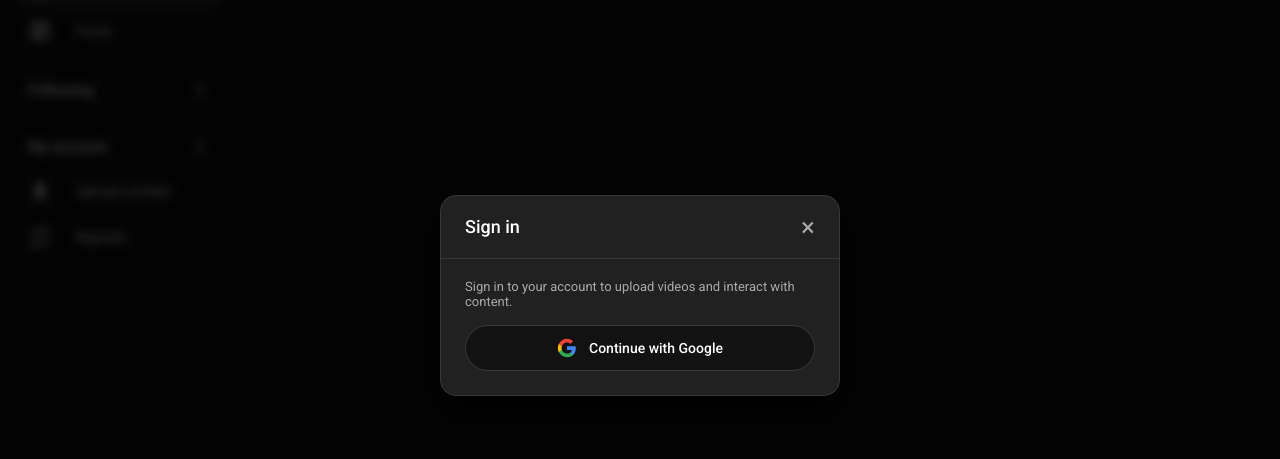
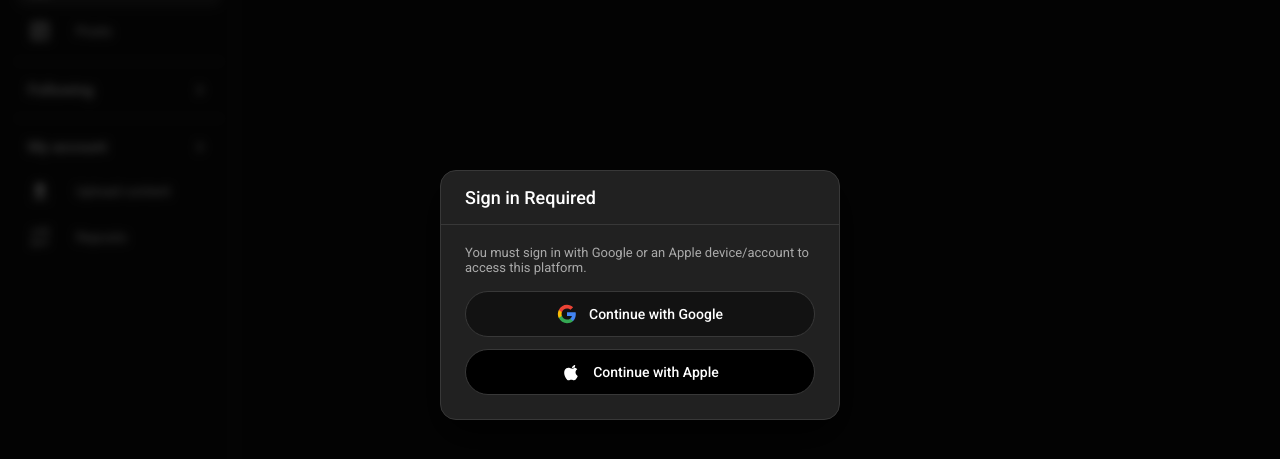
Before and after one commit to Vahsiyeh/tearsdean, a website: page public/index.html in a window 1280 px wide. Shown: the part 105-564 px from the top of the page. Drawn offline with Linux system fonts and the light colour scheme.

Commit message:
Update index.html

```diff
--- a/public/index.html
+++ b/public/index.html
@@ -63,7 +63,6 @@
                             <span>Your channel</span>
                         </li>
                         <li class="dropdown-item" id="menuSettings">
-                            <!-- ÇARK (GEAR) İKONU -->
                             <svg viewBox="0 0 24 24" class="dropdown-icon"><path fill="currentColor" d="M19.43 12.98c.04-.32.07-.64.07-.98 0-.34-.03-.66-.07-.98l2.11-1.65c.19-.15.24-.42.12-.64l-2-3.46c-.12-.22-.39-.3-.61-.22l-2.49 1c-.52-.4-1.08-.73-1.69-.98l-.38-2.65C14.46 2.18 14.25 2 14 2h-4c-.25 0-.46.18-.49.42l-.38 2.65c-.61.25-1.17.59-1.69.98l-2.49-1c-.23-.09-.49 0-.61.22l-2 3.46c-.13.22-.07.49.12.64l2.11 1.65c-.04.32-.07.65-.07.98 0 .33.03.66.07.98l-2.11 1.65c-.19.15-.24.42-.12.64l2 3.46c.12.22.39.3.61.22l2.49-1c.52.4 1.08.73 1.69.98l.38 2.65c.03.24.24.42.49.42h4c.25 0 .46-.18.49-.42l.38-2.65c.61-.25 1.17-.59 1.69-.98l2.49 1c.23.09.49 0 .61-.22l2-3.46c.12-.22.07-.49-.12-.64l-2.11-1.65zM12 15.5c-1.93 0-3.5-1.57-3.5-3.5s1.57-3.5 3.5-3.5 3.5 1.57 3.5 3.5-1.57 3.5-3.5 3.5z"/></svg>
                             <span>Settings</span>
                         </li>
@@ -106,7 +105,6 @@
 
             <hr class="nav-divider">
 
-            <!-- MY ACCOUNT SEKMESİ & ALT MENÜSÜ -->
             <ul class="nav-group">
                 <li class="nav-item nav-header-btn" id="myAccountToggleBtn">
                     <span>My account</span>
@@ -132,7 +130,7 @@
             </ul>
         </aside>
 
-        <main class="content-container">
+        <main class="content-container" style="padding-bottom: 80px;">
             <div id="homeView">
                 <div class="feed-grid" id="feedGrid"></div>
                 <div class="empty-feed" id="emptyFeed" style="display: none;">
@@ -282,22 +280,21 @@
         </div>
     </div>
 
-    <!-- AUTH MODAL -->
+    <!-- AUTH MODAL (Google veya Apple Cihaz/Giriş Zorunluluğu) -->
     <div class="modal-overlay" id="authModal">
         <div class="modal-card auth-card">
             <div id="authStepLogin">
                 <div class="modal-header">
-                    <h3>Sign in</h3>
-                    <button class="modal-close-btn" id="closeAuthModalBtn">&times;</button>
+                    <h3 id="authModalTitle">Sign in Required</h3>
                 </div>
                 <div class="modal-body auth-body-only">
-                    <p class="auth-subtext">Sign in to your account to upload videos and interact with content.</p>
+                    <p class="auth-subtext" id="authSubText">You must sign in with Google or an Apple device/account to access this platform.</p>
                     <div class="social-auth-container">
                         <button class="social-btn google-btn" id="googleAuthBtn">
                             <svg viewBox="0 0 24 24" class="social-icon"><path fill="#4285F4" d="M22.56 12.25c0-.78-.07-1.53-.2-2.25H12v4.26h5.92c-.26 1.37-1.04 2.53-2.21 3.31v2.77h3.57c2.08-1.92 3.28-4.74 3.28-8.09z"/><path fill="#34A853" d="M12 23c2.97 0 5.46-.98 7.28-2.66l-3.57-2.77c-.98.66-2.23 1.06-3.71 1.06-2.86 0-5.29-1.93-6.16-4.53H2.18v2.84C3.99 20.53 7.7 23 12 23z"/><path fill="#FBBC05" d="M5.84 14.09c-.22-.66-.35-1.36-.35-2.09s.13-1.43.35-2.09V7.06H2.18C1.43 8.55 1 10.22 1 12s.43 3.45 1.18 4.94l2.85-2.22.81-.63z"/><path fill="#EA4335" d="M12 5.38c1.62 0 3.06.56 4.21 1.64l3.15-3.15C17.45 2.09 14.97 1 12 1 7.7 1 3.99 3.47 2.18 7.06l3.66 2.84c.87-2.6 3.3-4.52 6.16-4.52z"/></svg>
                             <span>Continue with Google</span>
                         </button>
-                        <button class="social-btn apple-btn" id="appleAuthBtn" style="display: none;">
+                        <button class="social-btn apple-btn" id="appleAuthBtn">
                             <svg viewBox="0 0 24 24" class="social-icon"><path fill="currentColor" d="M18.71 19.5c-.83 1.24-1.71 2.45-3.05 2.47-1.34.03-1.77-.79-3.29-.79-1.53 0-2 .77-3.27.82-1.31.05-2.3-1.32-3.14-2.53C4.25 17 2.94 12.45 4.7 9.39c.87-1.52 2.43-2.48 4.12-2.51 1.28-.02 2.5.87 3.29.87.78 0 2.26-1.07 3.81-.91.65.03 2.47.26 3.64 1.98-.09.06-2.17 1.28-2.15 3.81.03 3.02 2.65 4.03 2.68 4.04-.03.07-.42 1.44-1.38 2.83M15.97 6.85c.68-.83 1.14-1.99.99-3.15-.99.04-2.18.67-2.88 1.48-.63.73-1.18 1.91-1.03 3.05 1.1.09 2.23-.55 2.92-1.38z"/></svg>
                             <span>Continue with Apple</span>
                         </button>
```
